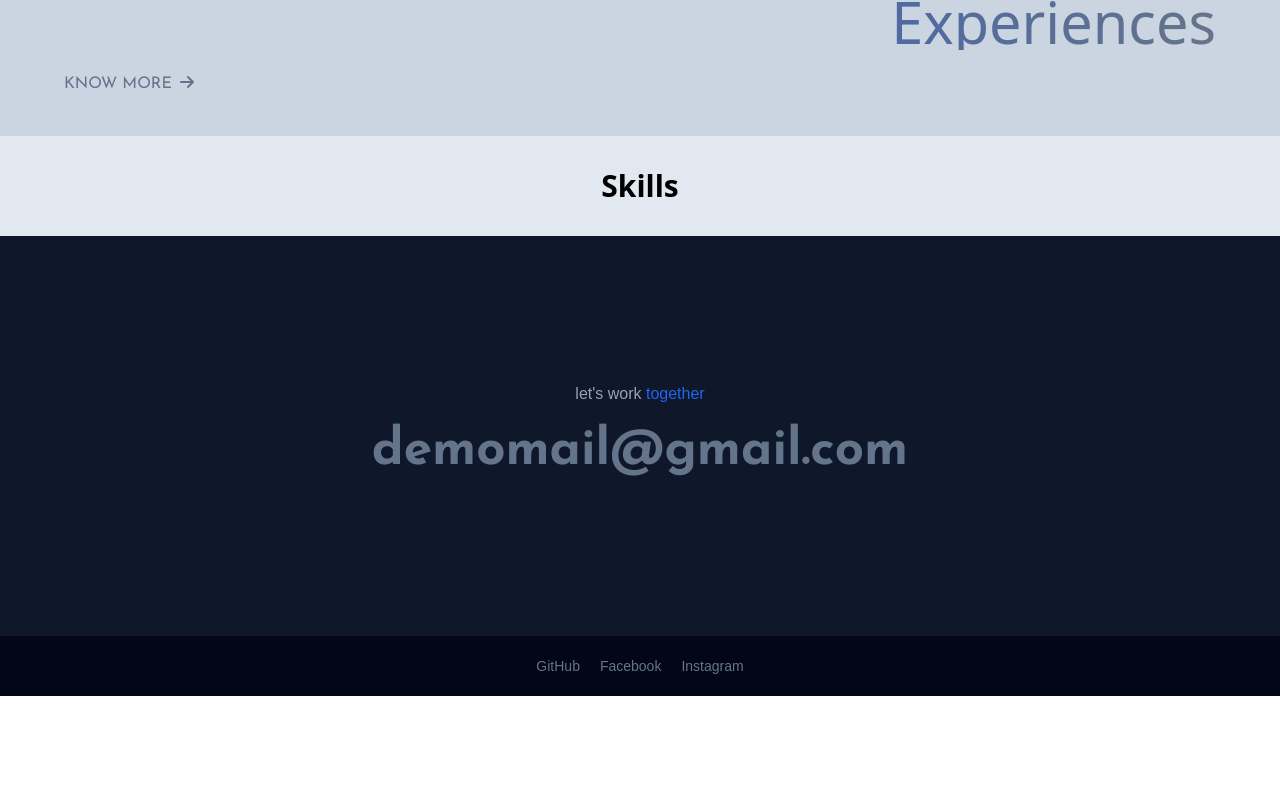
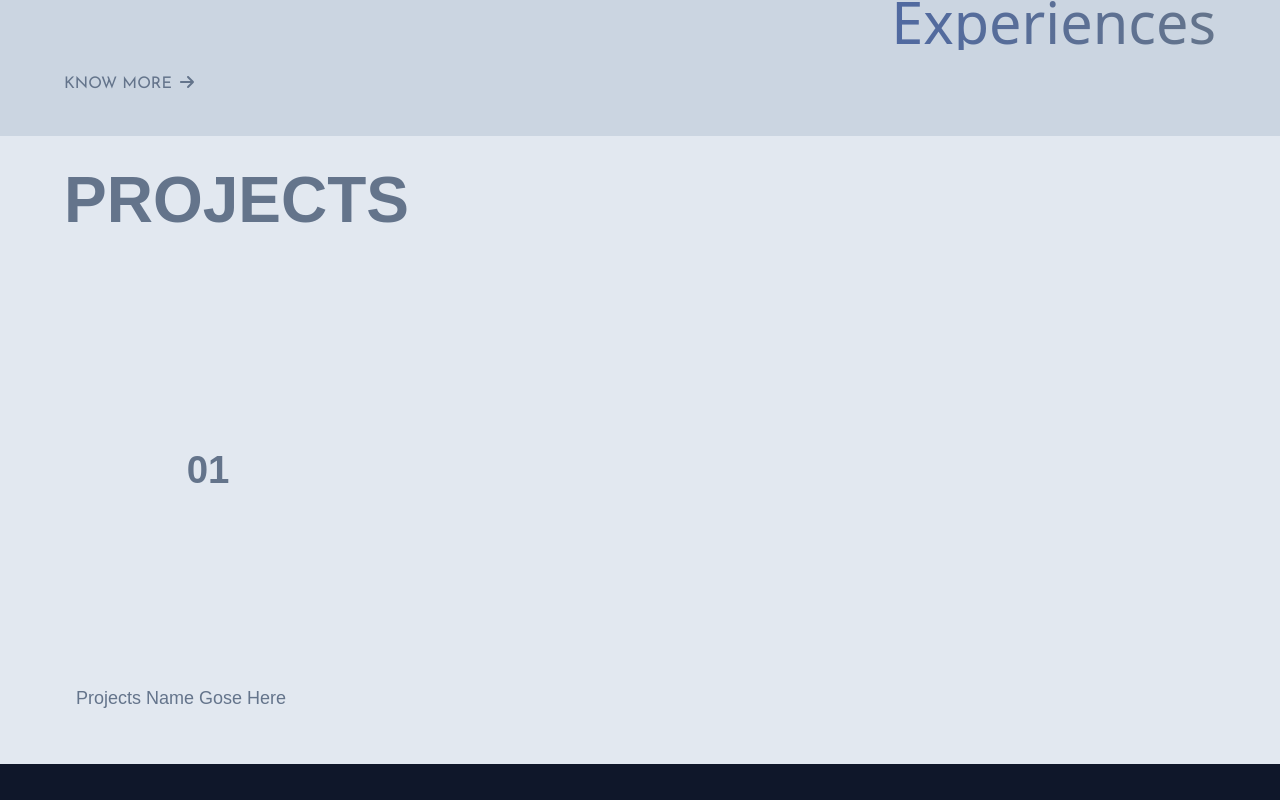
Before and after one commit to strengerx/portfolio, a React (Vite) app: page / in a window 1280 px wide. Shown: the part 1120-1920 px from the top of the page. Before the commit the page ends 1816 px from the top, so only its background shows below. Built offline with nearby package versions, Linux system fonts and the light colour scheme; a web font is replaced by a local one.

Commit message:
project added

```diff
--- a/src/App.jsx
+++ b/src/App.jsx
@@ -6,8 +6,9 @@ import Sidebar from './components/sidebar/Sidebar'
 import ToggleContextProvider from './context/ToggleContextProvider'
 import About from './sections/about/About'
 import Hero from './sections/hero/Hero'
-import Skills from './sections/skills/Skills'
+// import Skills from './sections/skills/Skills'
 import Cursor from './components/cursor/Cursor'
+import Projects from './sections/projects/Projects'
 
 function App() {
 
@@ -25,7 +26,8 @@ function App() {
       <Sidebar />
       <Hero />
       <About />
-      <Skills />
+      {/* <Skills /> */}
+      <Projects />
       <Footer />
     </ToggleContextProvider.Provider>
   </>)
--- /dev/null
+++ b/src/sections/projects/Projects.jsx
@@ -0,0 +1,20 @@
+import "./projects.css"
+
+const Projects = () => {
+    return (<>
+        <section className="flex py-8">
+            <div className="w-min/90 mx-auto font-proza">
+                <h2 className=" uppercase font-bold leading-none text-slate-500 text-start md:text-[5vw] text-[6.5vw] mb-5">Projects</h2>
+                <div className="grid grid-cols-4">
+                    <div className="h-[60vh] w-full flex flex-col justify-end items-end p-3">
+                        <div className="h-full w-full flex justify-center items-center  uppercase font-bold leading-none text-slate-500 text-start md:text-[3vw] text-[5vw]">01</div>
+                        <a href="#" className="w-full text-lg py-2 capitalize text-slate-500 ">projects name gose here</a>
+                    </div>
+
+                </div>
+            </div>
+        </section>
+    </>)
+}
+
+export default Projects
--- a/src/sections/skills/Skills.jsx
+++ b/src/sections/skills/Skills.jsx
@@ -1,9 +1,10 @@
-
+import "./skills.css"
 const Skills = () => {
     return (<>
         <section className="flex py-8">
             <div className="w-min/90 mx-auto">
-                <h1 className="text-3xl font-bold text-center">Skills</h1>
+                <h2 className="font-proza uppercase font-bold leading-none text-slate-500 text-start md:text-[5vw] text-[6.5vw]">Skills</h2>
+
             </div>
         </section>
     </>)
```
Also changed, not shown: src/sections/projects/projects.css (added).
